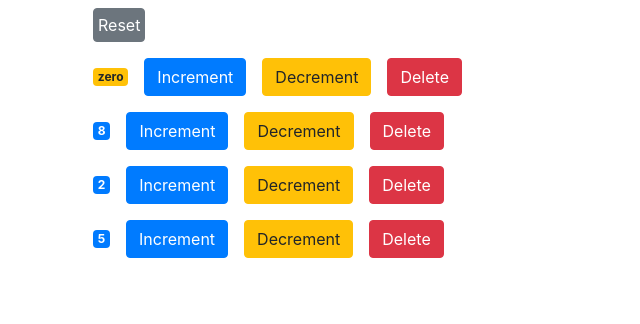
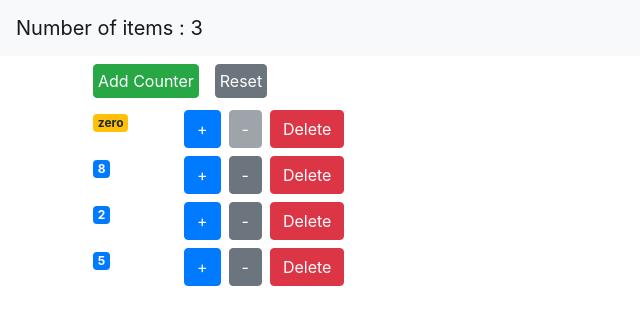
Before and after one commit to StevOrc/react-concept, a React (Create React App) app: page / in a window 1280 px wide. Shown: the top 324 px of the page, without its empty margins (0-640 px from the left). Built offline with nearby package versions, Linux system fonts and the light colour scheme.

Commit message:
improve application, lifting state up

```diff
--- a/src/App.js
+++ /dev/null
@@ -1,14 +0,0 @@
-import React from 'react';
-import './App.css';
-import { Movie, Counter, Counters}  from './components'
-
-function App() {
-  return (
-    <main className="container">
-      {/* <Movie/> */}
-      <Counters />
-    </main>
-  );
-}
-
-export default App;
--- /dev/null
+++ b/src/App.jsx
@@ -0,0 +1,85 @@
+import React from 'react';
+import './App.css';
+import { Movie, Counter, Counters, NavBar}  from './components'
+
+class App extends React.Component{
+
+  constructor(props){
+    super(props);
+    this.state = {
+        counters: [
+            {id: 1, value: 0},
+            {id: 2, value: 8},
+            {id: 3, value: 2},
+            {id: 4, value: 5}
+        ]
+    }
+  }
+  render(){
+      return (
+        // <main className="container">
+        //   <Movie/>
+        // </main>
+          <React.Fragment>
+          <NavBar totalItems={this.totalCount()}/>
+            <main className="container">
+              <Counters
+                counters={this.state.counters}
+                onDelete={this.handleDelete}
+                onIncrement={this.handleIncrement}
+                onDecrement={this.handleDecrement}
+                onReset={this.hanldeReset}
+                onAddCounter={this.handleAddCounter}
+              />
+            </main>
+          </React.Fragment>
+      );
+    }
+
+  totalCount = () => {
+    let total = 0;
+    this.state.counters.forEach( c => {
+      if(c.value > 0) total++;
+    });
+    return total;
+  }
+
+  handleAddCounter = () => {
+    const counter = {id: this.state.counters.length +1, value: 0};
+    const counters = [...this.state.counters];
+    counters.push(counter);
+    this.setState({counters});
+  }
+
+  hanldeReset = () => {
+      const counters = this.state.counters.map( c => {
+          c.value = 0;
+          return c;
+      });
+      this.setState({counters});
+  }
+
+  handleIncrement = counter => {
+      const counters = [...this.state.counters];
+      const index = counters.indexOf(counter);
+      counters[index] = {...counter};
+      counters[index].value++;
+      this.setState({counters});
+  }
+
+  handleDecrement = counter => {
+      const counters = [...this.state.counters];
+      const index = counters.indexOf(counter);
+      counters[index] = {...counter};
+      counters[index].value--;
+      this.setState({counters});
+  }
+
+  handleDelete = (idCounter) => {
+      console.log("delete", idCounter);
+      const counters= this.state.counters.filter( counter => counter.id !== idCounter);
+      this.setState({counters});
+    }
+  }
+
+export default App;
--- a/src/components/concepts/Counter.jsx
+++ b/src/components/concepts/Counter.jsx
@@ -2,19 +2,25 @@ import React, { Component } from 'react';
 
 class Counter extends Component {
 
-    constructor(props){
-        super(props);
-        this.props = props;
-    }
+    render() {
+        const {onDelete, onIncrement, onDecrement, counter} = this.props;
 
-    render() {
         return (
-            <div>
-                <span className={this.getBadgeClasses()}>{this.getFormatCounter()}</span>
-                    <button onClick={() => this.props.onIncrement(this.props.counter)} className="btn btn-primary m-2">Increment</button>
-                    <button onClick={() => this.props.onDecrement(this.props.counter)} className="btn btn-warning m-2">Decrement</button>
-                    <button onClick={ () => this.props.onDelete(this.props.counter.id)} className="btn btn-danger m-2">Delete</button>
-            </div>
+                <div className="row">
+                    <div className="col-1">
+                        <span className={this.getBadgeClasses()}>{this.getFormatCounter()}</span>
+                    </div>
+                    <div className="col">
+                        <button onClick={() => onIncrement(counter)} className="btn btn-primary m-1"> + </button>
+                        <button
+                            onClick={() => onDecrement(counter)} className="btn btn-secondary m-1"
+                            disabled={counter.value === 0 ? 'disabled' : ""}
+                        >
+                             -
+                        </button>
+                        <button onClick={ () => onDelete(counter.id)} className="btn btn-danger m-1">Delete</button>
+                    </div>
+                </div>
         );
     }
 
--- a/src/components/concepts/Counters.jsx
+++ b/src/components/concepts/Counters.jsx
@@ -2,65 +2,24 @@ import React, { Component } from 'react';
 import Counter from './Counter';
 
 class Counters extends Component {
-
-    constructor(props){
-        super(props);
-        this.state = {
-            counters: [
-                {id: 1, value: 0},
-                {id: 2, value: 8},
-                {id: 3, value: 2},
-                {id: 4, value: 5}
-            ]
-        }
-    }
-
     render() {
+        const {onDelete, onIncrement, onDecrement, onAddCounter, onReset} = this.props;
         return (
             <div>
-                <button className="btn btn-secondary m-2 p-1" onClick={this.hanldeReset}>Reset</button>
-                {this.state.counters.map( counter =>
+                <button className="btn btn-success m-2 p-1" onClick={onAddCounter}>Add Counter</button>
+                <button className="btn btn-secondary m-2 p-1" onClick={onReset}>Reset</button>
+                {this.props.counters.map( counter =>
                 <Counter
                     key={counter.id}
                     counter={counter}
-                    onDelete={this.handleDelete}
-                    onIncrement={this.handleIncrement}
-                    onDecrement={this.handleDecrement}
+                    onDelete={onDelete}
+                    onIncrement={onIncrement}
+                    onDecrement={onDecrement}
                 />
                 )}
             </div>
         );
     }
-
-    hanldeReset = () => {
-        const counters = this.state.counters.map( c => {
-            c.value = 0;
-            return c;
-        });
-        this.setState({counters});
-    }
-
-    handleIncrement = counter => {
-        const counters = [...this.state.counters];
-        const index = counters.indexOf(counter);
-        counters[index] = {...counter};
-        counters[index].value++;
-        this.setState({counters});
-    }
-
-    handleDecrement = counter => {
-        const counters = [...this.state.counters];
-        const index = counters.indexOf(counter);
-        counters[index] = {...counter};
-        if(counters[index].value > 0) counters[index].value--;
-        this.setState({counters});
-    }
-
-    handleDelete = (idCounter) => {
-        console.log("delete", idCounter);
-        const counters= this.state.counters.filter( counter => counter.id !== idCounter);
-        this.setState({counters});
-    }
 }
 
 export default Counters;
--- a/src/components/index.js
+++ b/src/components/index.js
@@ -2,3 +2,4 @@ export {default as Movie} from './features/movies/Movie';
 export {default as Genre} from './features/genres/Genre';
 export {default as Counter} from './concepts/Counter';
 export {default as Counters} from './concepts/Counters';
+export {default as NavBar} from './navbar/NavBar';
--- /dev/null
+++ b/src/components/navbar/NavBar.jsx
@@ -0,0 +1,12 @@
+import React, { Component } from 'react';
+
+
+const NavBar = (props) =>{
+        return (
+            <nav className="navbar navbar-light bg-light">
+                <a className="navbar-brand" href='#'>Number of items : {props.totalItems}</a>
+            </nav>
+        );
+}
+
+export default NavBar;
```
